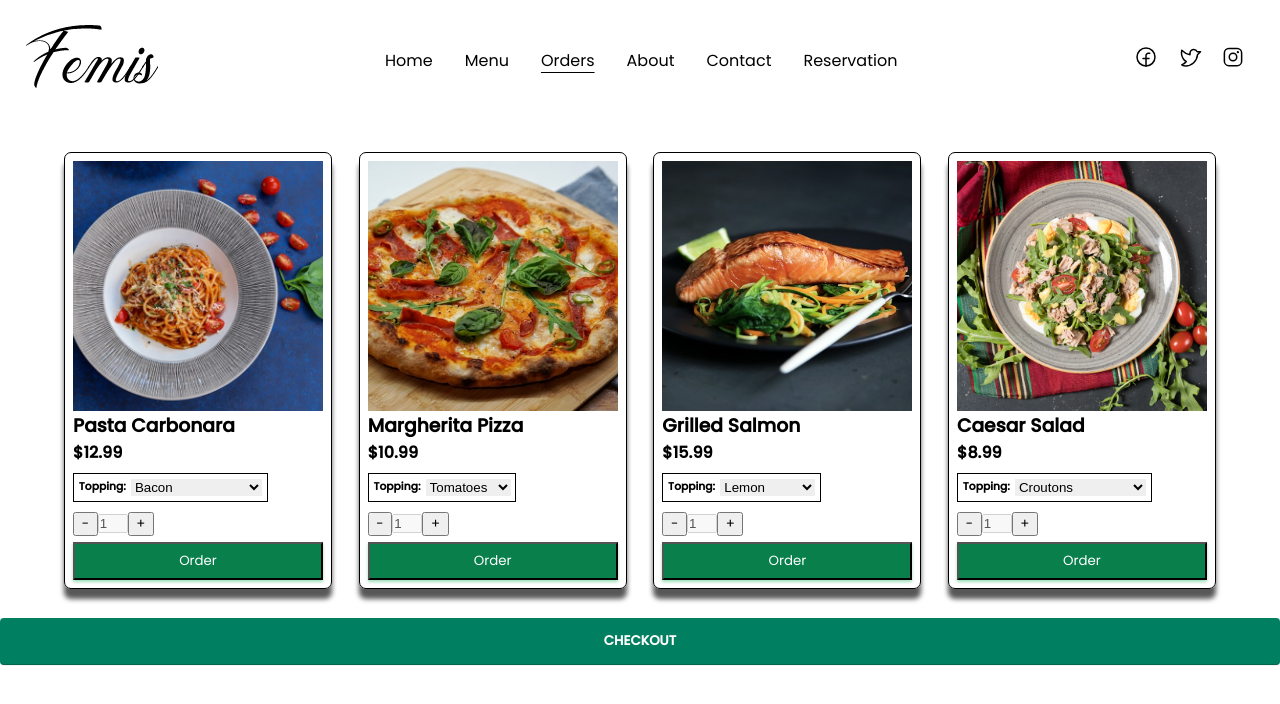
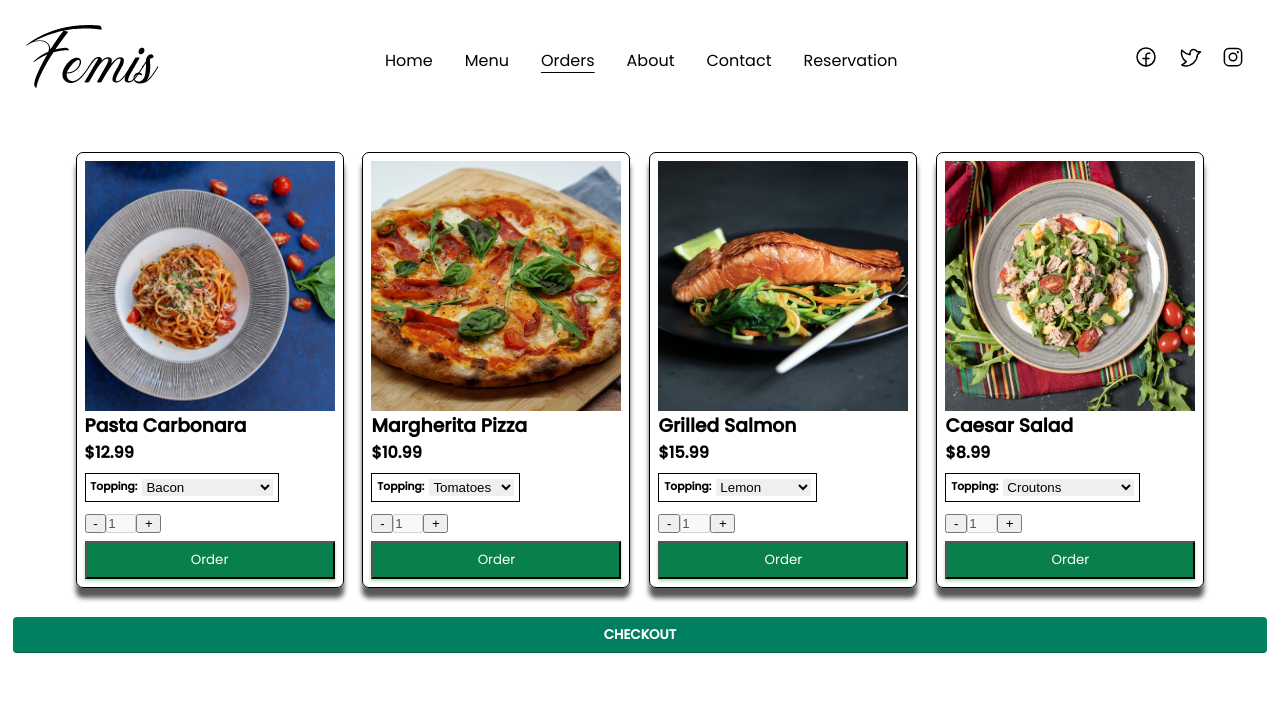
Before and after one commit to femiopebiyi/restaurant-site, a React (Vite) app: page /orders in a window 1280 px wide. Shown: the top 704 px of the page. Built offline with nearby package versions, Linux system fonts and the light colour scheme; the HTML template or start-up script is replaced by a standard one; a web font is replaced by a local one.

Commit message:
fixeed styling on checkout button

```diff
--- a/src/App.css
+++ b/src/App.css
@@ -477,24 +477,26 @@ header{
         box-shadow: rgb(19 170 82 / 40%) 0px 2px 3px;
         color: rgb(255, 255, 255);
         margin-top: .5em;
+                font-family: "Poppins";
 }
 
 .toppings{
     margin-top: .5em;
 }
 
-button{
-    font-family: "Poppins";
+#orders{
+    width: 98%;
+    margin: 1em auto;
 }
+
 .checkout{
     width: 100%;
-    text-align: center;
-    margin: 1em 0;
-    padding: 1em 0;
+    display: inline-block;
         outline: 0;
         cursor: pointer;
         text-align: center;
         border: 0;
+        padding: 7px 16px;
         min-height: 36px;
         min-width: 36px;
         color: #ffffff;
@@ -502,8 +504,10 @@ button{
         border-radius: 4px;
         font-weight: 700;
         box-shadow: rgba(0, 0, 0, 0.05) 0px 1px 0px 0px, rgba(0, 0, 0, 0.2) 0px -1px 0px 0px inset;
+        margin-top: 1em;
+        text-transform: uppercase;
+        font-family: "Poppins";
 
-    text-transform: uppercase;
 }
 
 .checkout:hover {
@@ -669,7 +673,7 @@ button{
         width: 100%;
     }
     .item{
-        width: 98%;
+        width: 100%;
         margin-left: auto;
         margin-right: auto;
 
```
Lines whose indentation alone changed are shown as unchanged.
